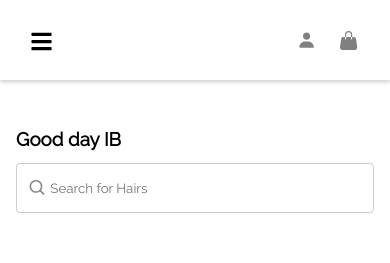
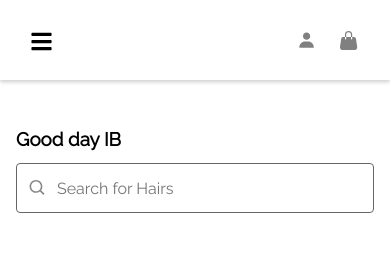
Before and after one commit to Ibeneme/iposh, a React (Create React App) app: page / in a window 390 px wide. Shown: the top 263 px of the page. Built offline with nearby package versions, Linux system fonts and the light colour scheme.

Commit message:
mobile-version

```diff
--- a/src/components/MobileView/Search.js
+++ b/src/components/MobileView/Search.js
@@ -25,7 +25,8 @@ const SearchInput = () => {
             padding: "0.8em 2.9em",
             paddingLeft: "2.5em",
             borderRadius: "4px",
-            border: "1px solid #ccc",
+            border: "1px solid #666",
+            fontSize:'16px',
           }}
           placeholder="Search for Hairs"
         />
```
